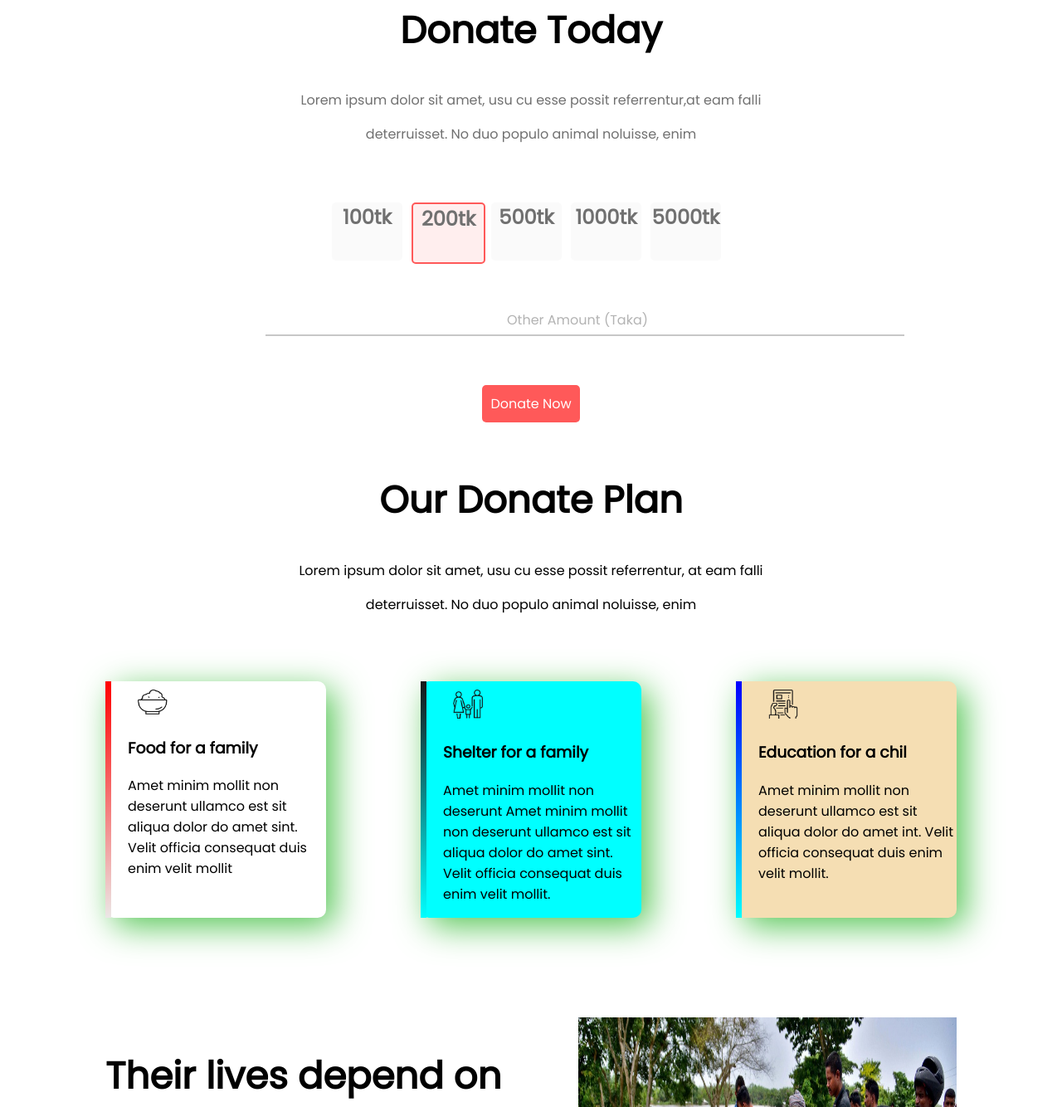
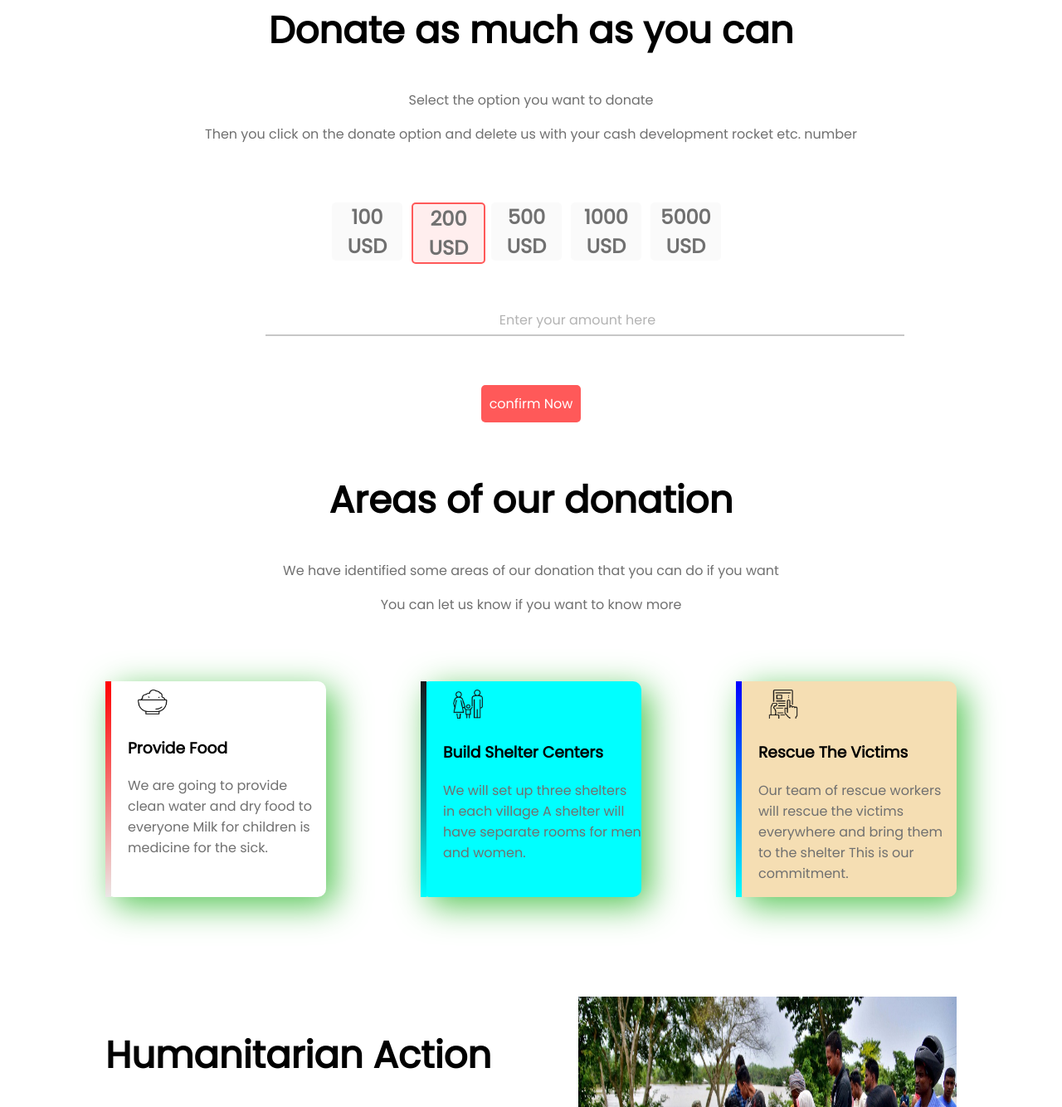
Before and after one commit to zasimmallick/donate-today, a plain HTML site: page index.html in a window 1280 px wide. Shown: the part 547-1881 px from the top of the page at 83% size. Drawn offline with Linux system fonts and the light colour scheme.

Commit message:
final commit

```diff
--- a/index.html
+++ b/index.html
@@ -17,34 +17,42 @@
 
       <div class="donate-image">
       </div>
-           <div class="first-text">
-             <h1>Let's Help Those Who Are</h1>
-             <h1>More In Need</h1>
-                <p>Lorem ipsum dolor sit amet,
-                 at eam deterruisset. usu cu esse possit referrentur,</p>
-                <p class="first-p" > No duo populo animal noluisse, enim</p>
-               <a class="link-button " target="_blank" href="https://www.facebook.com/zasimmallick.Z">Donate Now</a>
-           </div>
+      <div class="first-text">
+          <h1>Bangladesh hit by</h1>
+          <h1>Floods</h1>
+             <p>Flood situation likely to deteriorate over the next 24 hours iworst-hit areas  of   </p>
+             <p class="first-p" >north and northeast, officials said.</p>
+              <a class="link-button " target="_blank" href="https://www.facebook.com/zasimmallick.Z">Donate Now</a>
+        </div>
   </section>
 
   <section class="second-container">
 
      <div class="second-text">
-         <h1>Donate Today</h1>
-           <p class="color-whitep">Lorem ipsum dolor sit amet, usu cu esse possit referrentur,at eam falli </p>
-           <p class="color-whitep"> deterruisset. No duo populo animal noluisse, enim</p>
+         <h1>Donate as much as you can</h1>
+           <p class="color-whitep">Select the option you want to donate </p>
+           <p class="color-whitep"> Then you click on the donate option and delete us with your cash development rocket etc. number</p>
     </div>
     <div class="mini-box">
-        <h2 id="back-color">100tk</h2>
-        <h2 id="leniar-color">200tk</h2>
-        <h2 id="back-color">500tk</h2>
-        <h2 id="back-color">1000tk</h2>
-        <h2 id="back-color">5000tk</h2>
+        <h2 id="back-color">100
+          USD
+        </h2>
+        <h2 id="leniar-color">200
+          USD
+        </h2>
+        <h2 id="back-color">500
+          USD</h2>
+        <h2 id="back-color">1000
+          USD
+        </h2>
+        <h2 id="back-color">5000
+          USD
+        </h2>
     </div>
     <div class="margin">
-      <p class="p-text">Other Amount (Taka)</p>
+      <p class="p-text">Enter your amount here</p>
       <p class="line"></p>
-      <p class="link"><a class="link-button" target="_blank" href="https://www.facebook.com/zasimmallick.Z">Donate Now</a></p>
+      <p class="link"><a class="link-button" target="_blank" href="https://www.facebook.com/zasimmallick.Z">confirm Now</a></p>
     </div>
 
 
@@ -52,9 +60,9 @@
 
   <section>
       <div class="second-text">
-        <h1>Our Donate Plan</h1>
-          <p>Lorem ipsum dolor sit amet, usu cu esse possit referrentur, at eam falli </p>
-          <p>deterruisset. No duo populo animal noluisse, enim</p>
+        <h1>Areas of our donation</h1>
+          <p class="color-whitep">We have identified some areas of our donation that you can do if you want </p>
+          <p class="color-whitep">You can let us know if you want to know more</p>
       </div>
   </section>
 
@@ -63,30 +71,23 @@
     <div class="flexible-container">
       <div id="stack-dev" class="experience-item">
         <img class="icon-pic" src="image/icon/food.png" alt="">
-         <h3 class=" black-color" >Food for a family</h3>
-            <p>Amet minim mollit non deserunt
-             ullamco est sit aliqua dolor do amet
-             sint. Velit officia consequat duis enim
-             velit mollit</p>
+         <h3 class=" black-color" >Provide Food</h3>
+            <p class="color-whitep">We are going to provide clean water and dry food to everyone
+              Milk for children is medicine for the sick.
+            </p>
      </div>
 
     <div id="Goals-dev" class="experience-item">
       <img class="icon-pic" src="image/icon/shelter.png" alt="">
-      <h3 class="black-color">Shelter for a family</h3>
-            <p>Amet minim mollit non deserunt
-             Amet minim mollit non deserunt
-             ullamco est sit aliqua dolor do amet
-             sint. Velit officia consequat duis enim
-             velit mollit.      </p>
+      <h3 class="black-color">Build Shelter Centers</h3>
+            <p class="color-whitep">We will set up three shelters in each village
+              A shelter will have separate rooms for men and women. </p>
     </div>
 
     <div id="web-dev" class="experience-item">
       <img class="icon-pic" src="image/icon/Frame-1.png" alt="">
-      <h3 class=" black-color">Education for a chil</h3>
-           <p>Amet minim mollit non deserunt
-            ullamco est sit aliqua dolor do amet
-            int. Velit officia consequat duis enim
-            velit mollit.</p>
+      <h3 class=" black-color">Rescue The Victims</h3>
+           <p class="color-whitep">Our team of rescue workers will rescue the victims everywhere and bring them to the shelter This is our commitment.</p>
     </div>
    </div>
 
@@ -95,14 +96,14 @@
 
   <section class="last-benner flexible-container">
     <div class="half-width" >
-       <h1>Their lives depend on</h1>
-       <h1> your donation</h1>
-         <p>Lorem ipsum dolor sit amet, usu cu esse possit
+       <h1>Humanitarian Action</h1>
+       <h1>and Emergencies</h1>
+         <p class="color-whitep">Lorem ipsum dolor sit amet, usu cu esse possit
           referrentur, at eam falli deterruisset. No duo populo
           animal noluisse, enim</p>
-          <p>Lorem ipsum dolor sit amet, usu cu esse possit
+          <p class="color-whitep">Lorem ipsum dolor sit amet, usu cu esse possit
           referrentur, at eam falli deterruisset.</p>
-     <a class="link-button" target="_blank" href="">How to Contribute?</a>
+     <a class="link-button" target="_blank" href="">Read More</a>
     </div>
     <div class="half-width">
       <img src="image/donation5.jpg" alt="">
@@ -114,12 +115,12 @@
       <img src="image/donation4.jpg" alt="">
     </div>
   <div class="half-width" >
-    <h1>They need us</h1>
-    <h1>to suvive</h1>
-       <p>Lorem ipsum dolor sit amet, usu cu esse possit
+    <h1>The house is being</h1>
+    <h1> flooded</h1>
+       <p class="color-whitep">Lorem ipsum dolor sit amet, usu cu esse possit
        referrentur, at eam falli deterruisset. No duo populo
        animal noluisse, enim</p>
-       <p>Lorem ipsum dolor sit amet, usu cu esse possit
+       <p class="color-whitep">Lorem ipsum dolor sit amet, usu cu esse possit
         referrentur, at eam falli deterruisset.</p>
     <a class="link-button" target="_blank" href="">Read more</a>
 
@@ -129,9 +130,10 @@
 
 <section>
      <div class="second-text">
-       <h1>Get My Updates</h1>
-        <p class="lest-color">Lorem ipsum dolor sit amet, usu cu esse possit referrentur, at eam falli </p>
-        <p class="lest-color">deterruisset. No duo populo animal noluisse, enim</p>
+       <h1>If you want,</h1>
+        <h1></h1>
+        <p class="lest-color">you can know the update by email </p>
+        <p class="lest-color">Submit your email and get the update information right away</p>
      </div>
   </section>
 <section class="email">
@@ -144,7 +146,7 @@
 <section>
   <footer>
 
-  <h3 class="color-footer">Be Humble</h3>
+  <h3 class="color-footer">Humanity Foundation</h3>
   <p class="white">I'm gonna do it</p>
 
 </footer>
```
